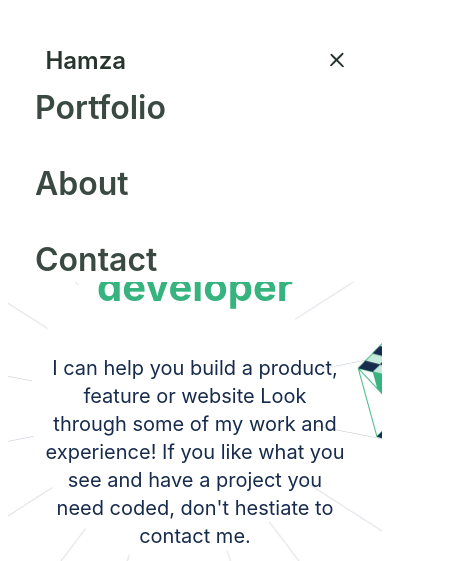
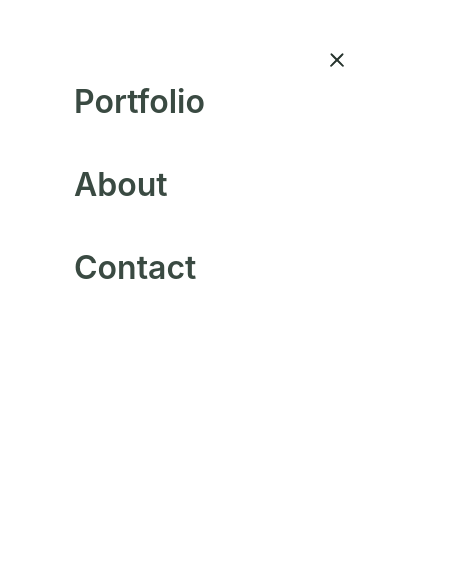
Before and after one commit to emhamza/My-portfolio-site, a website: page index.html in a window 390 px wide. Both pictures are taken after a click on the element 335 px from the left and 60 px from the top of the page. Shown: the top 561 px of the page, 460 px wide, since content can reach past the window. Drawn offline with Linux system fonts and the light colour scheme.

Commit message:
Mobile menu function added and finalized using JS funcitons

```diff
--- a/index.html
+++ b/index.html
@@ -38,13 +38,13 @@
       <nav class="desktop-nav">
         <ul class="dn-list">
           <li>
-            Portfolio
+            <a href="#mobile-portfolio" class="mobile-link">Portfolio</a>
           </li>
           <li>
-            About
+            <a href="#mobile-about" class="mobile-link">About</a>
           </li>
           <li>
-            Contact
+            <a href="#mobile-contact" class="mobile-link">Contact</a>
           </li>
         </ul>
       </nav>
--- a/styles.css
+++ b/styles.css
@@ -790,19 +790,21 @@ textarea {
   }
 
   .mobile-menu{
-    position: fixed;
-    left: -100%;
-    top: 70px;
-    display: flex;
+    position: absolute;
+    left: -110%;
+    top: 3%;
+    /* display: flex; */
     flex-direction: column;
     justify-content: space-between;
     gap: 2rem;
     background-color: white;
     width: 100%;
+    height: 100%;
   }
 
   .mobile-items{
-    margin:0;
+    margin: 10%;
+
   }
 
   .mobile-menu.active{
@@ -814,10 +816,10 @@ textarea {
   }
 
   .hamburger.active .bar:nth-child(1){
-    transform: translateY(6.5px) rotate(45deg);
+    transform: translateY(6px) rotate(45deg);
   }
 
   .hamburger.active .bar:nth-child(3){
-    transform: translateY(-6.5px) rotate(-45deg);
+    transform: translateY(-6px) rotate(-45deg);
   }
 }
```
